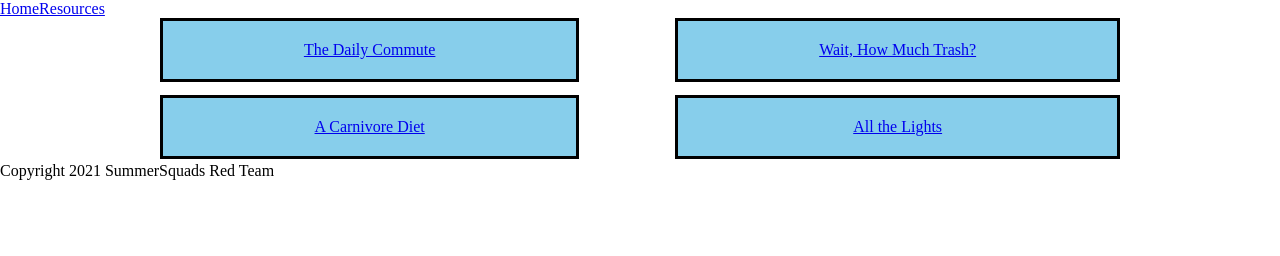
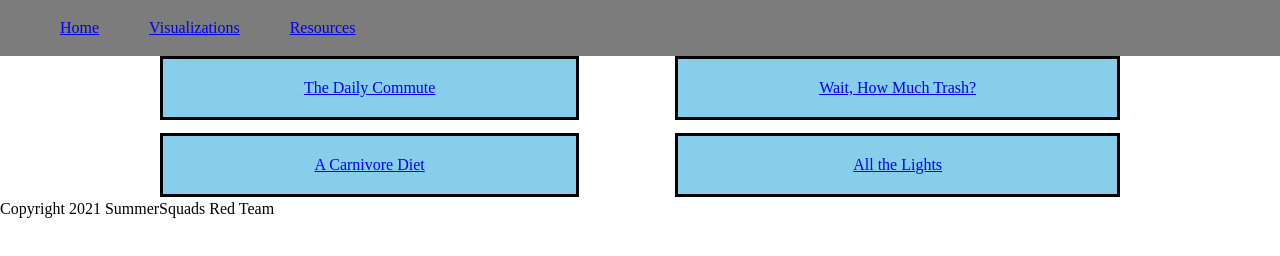
Before and after one commit to Summer-Squads-Red-Awesome/SS-Project, a Gatsby site: page / in a window 1280 px wide. Built offline with nearby package versions, Linux system fonts and the light colour scheme; Gatsby itself is replaced by a stand-in of ours.

Commit message:
started some css for navbar, added visualizations and resources pages with just initial setup

```diff
--- a/src/components/Navbar.js
+++ b/src/components/Navbar.js
@@ -1,12 +1,14 @@
 import { Link } from "gatsby";
 import React from "react";
+import "../styles/global.css";
 
 export default function Navbar() {
   return (
     <nav>
-      <div className="nav-links">
-        <Link to="/">Home</Link>
-        <Link to="/resources">Resources</Link>
+      <div className="nav-links-container">
+        <Link to="/" className="nav-link">Home</Link>
+        <Link to="/visualizations" className="nav-link">Visualizations</Link>
+        <Link to="/resources" className="nav-link">Resources</Link>
       </div>
     </nav>
   )
--- a/src/pages/diet.js
+++ b/src/pages/diet.js
@@ -2,6 +2,7 @@ import React from "react";
 import Carousel from "@brainhubeu/react-carousel";
 import Layout from "../components/Layout";
 import "@brainhubeu/react-carousel/lib/style.css";
+import "../styles/images.css"
 
 export default function diet() {
   return (
--- a/src/pages/trash.js
+++ b/src/pages/trash.js
@@ -2,7 +2,7 @@ import React from "react";
 import Carousel from "@brainhubeu/react-carousel";
 import Layout from "../components/Layout";
 import '@brainhubeu/react-carousel/lib/style.css';
-import * as styles from "../styles/images.css";
+import "../styles/images.css";
 
 export default function trash() {
   return (
--- a/src/styles/global.css
+++ b/src/styles/global.css
@@ -31,3 +31,22 @@ body {
   font-family: cursive;
   text-decoration: none;
 }
+
+nav {
+  background-color: #7C7C7C;
+  width: 100vw;
+  height: 56px;
+  display: flex;
+}
+
+.nav-links-container {
+  display: flex;
+  align-items: center;
+  margin-left: 10px;
+  justify-content: flex-start;
+}
+
+.nav-link {
+  display: flex;
+  margin-left: 50px;
+}
```
Also changed, not shown: src/pages/resources.js (added, +12 -0 lines), src/pages/visualizations.js (added, +12 -0 lines), src/styles/images.css (+8 -0 lines).
